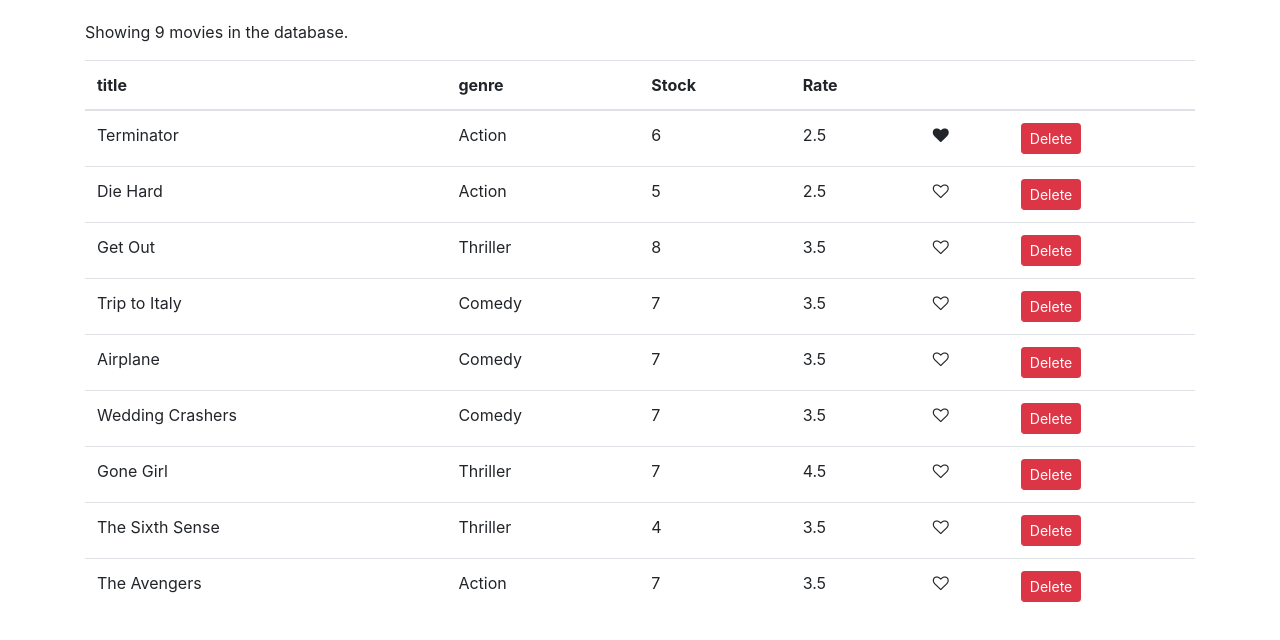
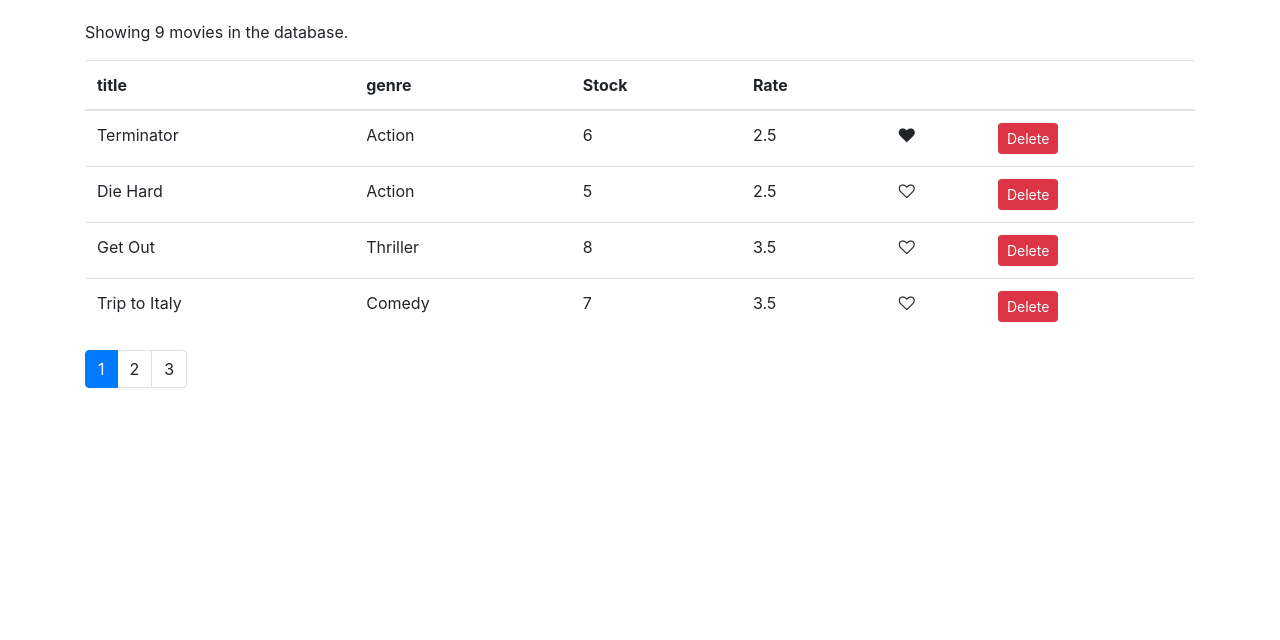
Before and after one commit to chenyongping001/vidly, a React (Create React App) app: page / in a window 1280 px wide. Shown: the top 640 px of the page. Built offline with nearby package versions, Linux system fonts and the light colour scheme.

Commit message:
complete pagination component

```diff
--- a/package.json
+++ b/package.json
@@ -8,6 +8,7 @@
     "@testing-library/user-event": "^12.8.3",
     "bootstrap": "^4.1.1",
     "font-awesome": "^4.7.0",
+    "lodash": "^4.17.10",
     "react": "^17.0.2",
     "react-dom": "^17.0.2",
     "react-scripts": "4.0.3",
--- /dev/null
+++ b/src/components/common/pagination.jsx
@@ -0,0 +1,25 @@
+import React from "react";
+import _ from "lodash";
+const Pagination = ({ itemsCount, currentPage, pageSize, onPageChange }) => {
+  const pagesCount = Math.ceil(itemsCount / pageSize);
+  if (pagesCount === 1) return null;
+  const pages = _.range(1, pagesCount + 1);
+  return (
+    <nav>
+      <ul className="pagination">
+        {pages.map((page) => (
+          <li
+            key={page}
+            className={page === currentPage ? "page-item active" : "page-item"}
+          >
+            <a className="page-link" onClick={() => onPageChange(page)}>
+              {page}
+            </a>
+          </li>
+        ))}
+      </ul>
+    </nav>
+  );
+};
+
+export default Pagination;
--- a/src/components/movies.jsx
+++ b/src/components/movies.jsx
@@ -1,9 +1,13 @@
 import React, { Component } from "react";
 import { getMovies } from "../services/fakeMovieService";
+import { paginate } from "../utils/paginate";
 import Like from "./common/like";
+import Pagination from "./common/pagination";
 class Movies extends Component {
   state = {
     movies: getMovies(),
+    pageSize: 4,
+    currentPage: 1,
   };
   handleDelete = (movie) => {
     const movies = this.state.movies.filter((m) => m._id !== movie._id);
@@ -15,8 +19,16 @@
     movies[index].liked = !movies[index].liked;
     this.setState({ movies });
   };
+
+  handlePageChange = (page) => {
+    this.setState({ currentPage: page });
+  };
+
   render() {
     const { length: count } = this.state.movies;
+    const { movies: allMovies, currentPage, pageSize } = this.state;
+    const movies = paginate(allMovies, currentPage, pageSize);
+
     if (count === 0) return <p>There are no movies in the database.</p>;
     return (
       <React.Fragment>
@@ -33,7 +45,7 @@
             </tr>
           </thead>
           <tbody>
-            {this.state.movies.map((movie) => (
+            {movies.map((movie) => (
               <tr key={movie._id}>
                 <td>{movie.title}</td>
                 <td>{movie.genre.name}</td>
@@ -57,6 +69,12 @@
             ))}
           </tbody>
         </table>
+        <Pagination
+          itemsCount={count}
+          pageSize={this.state.pageSize}
+          currentPage={this.state.currentPage}
+          onPageChange={this.handlePageChange}
+        />
       </React.Fragment>
     );
   }
--- /dev/null
+++ b/src/utils/paginate.js
@@ -0,0 +1,6 @@
+import _ from "lodash";
+
+export function paginate(items, pageNumber, pageSize) {
+  const startIndex = (pageNumber - 1) * pageSize;
+  return _(items).slice(startIndex).take(pageSize).value();
+}
```
Also changed, not shown: 1 other file (tests, documents, lock files or other folders).
